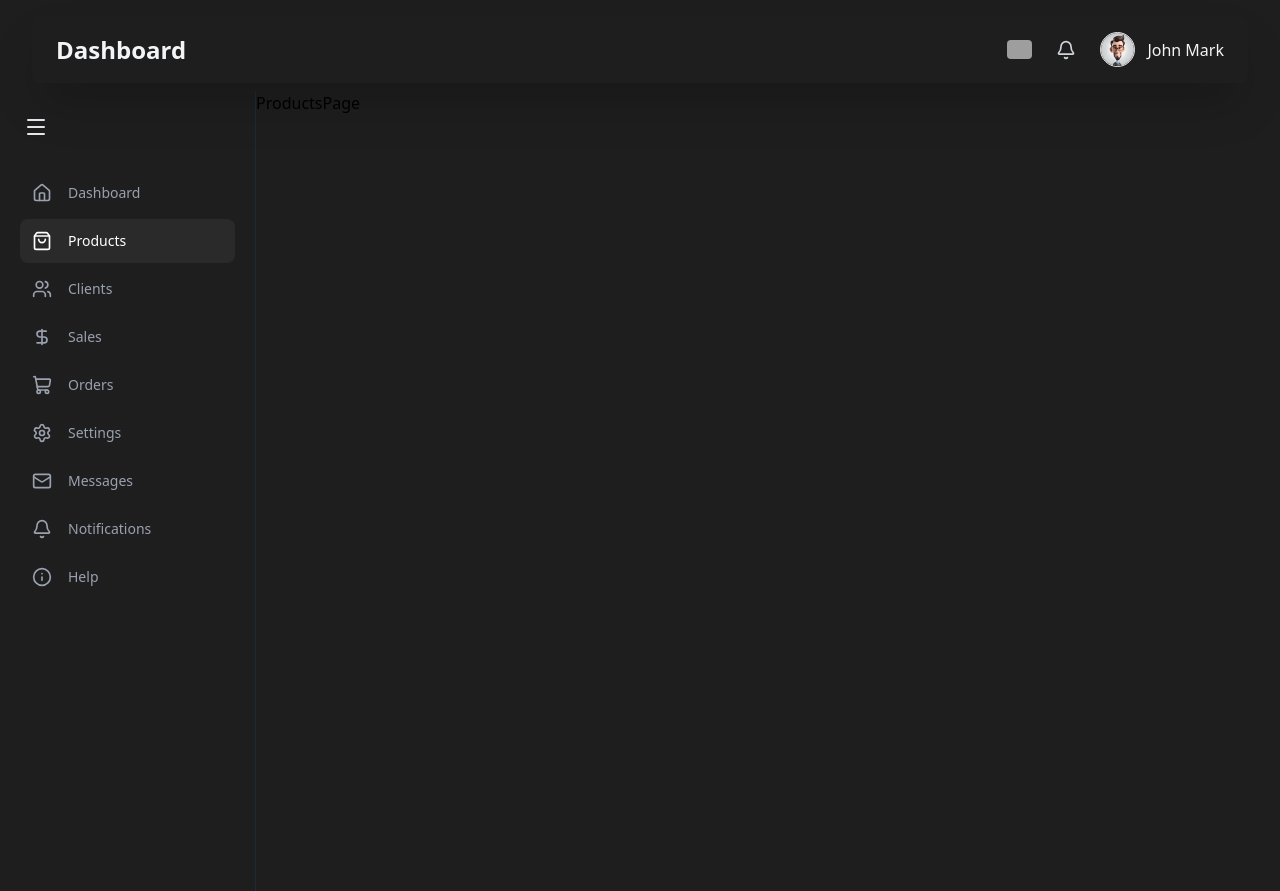
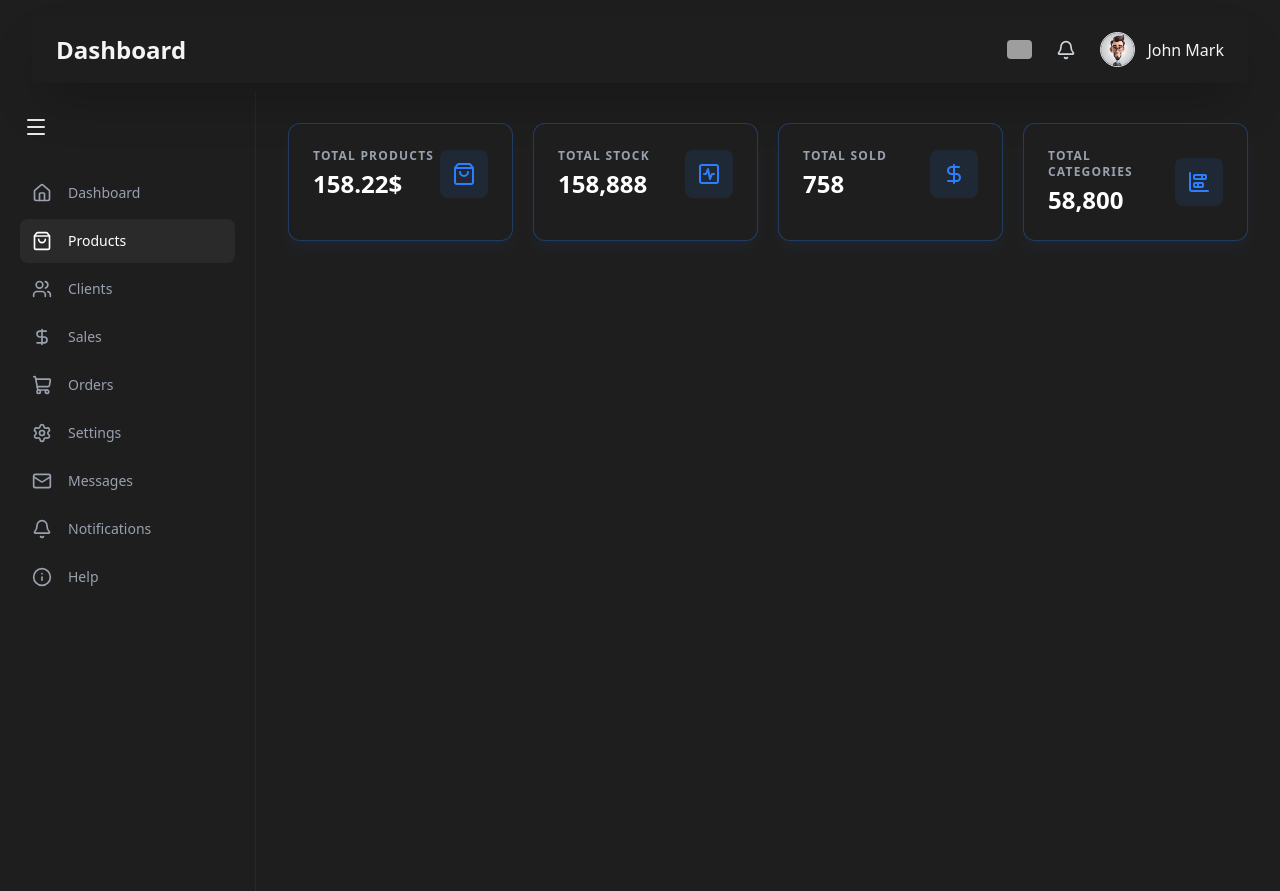
Before and after one commit to Mahmoud123Jamal/Admin_Dashboard_with_NextJs_Recharts, a Next.js app: page /products in a window 1280 px wide. Built offline with nearby package versions, Linux system fonts and the light colour scheme; grey boxes are pictures that could not be loaded.

Commit message:
feat: update products page with summary statistics cards

```diff
--- a/app/products/page.tsx
+++ b/app/products/page.tsx
@@ -1,5 +1,30 @@
+"use client";
+
+import StateCard from "@/components/StateCard";
+import {
+  ChartBarStacked,
+  DollarSign,
+  ShoppingBag,
+  SquareActivity,
+} from "lucide-react";
+
 function ProductsPage() {
-  return <div>ProductsPage</div>;
+  return (
+    <div className="flex-1 relative z-10 overflow-auto">
+      <main className="max-w-7xl mx-auto p-4 py-8 sm:px-6 lg:px-8">
+        <div className="grid grid-cols-1 gap-5 sm:grid-cols-2 lg:grid-cols-4">
+          <StateCard name="Total Products" icon={ShoppingBag} value="158.22$" />
+          <StateCard name="Total Stock" icon={SquareActivity} value="158,888" />
+          <StateCard name="Total Sold" icon={DollarSign} value="758" />
+          <StateCard
+            name="Total Categories"
+            icon={ChartBarStacked}
+            value="58,800"
+          />
+        </div>
+      </main>
+    </div>
+  );
 }
 
 export default ProductsPage;
```
